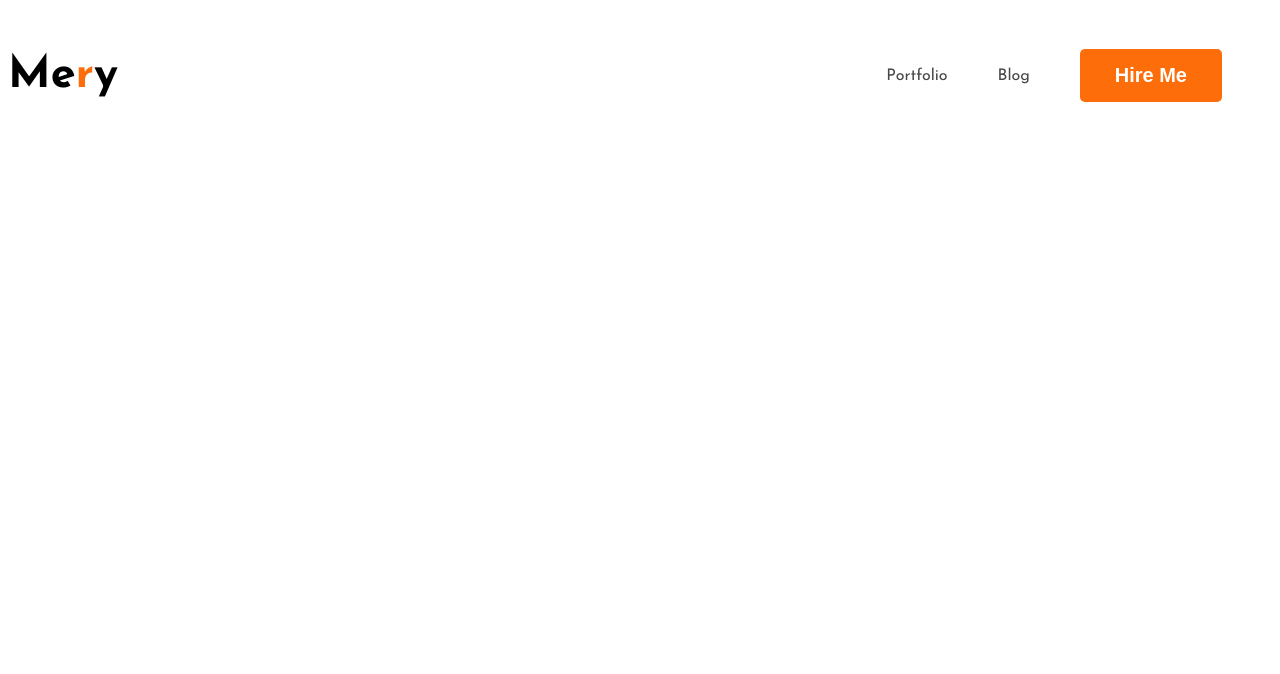
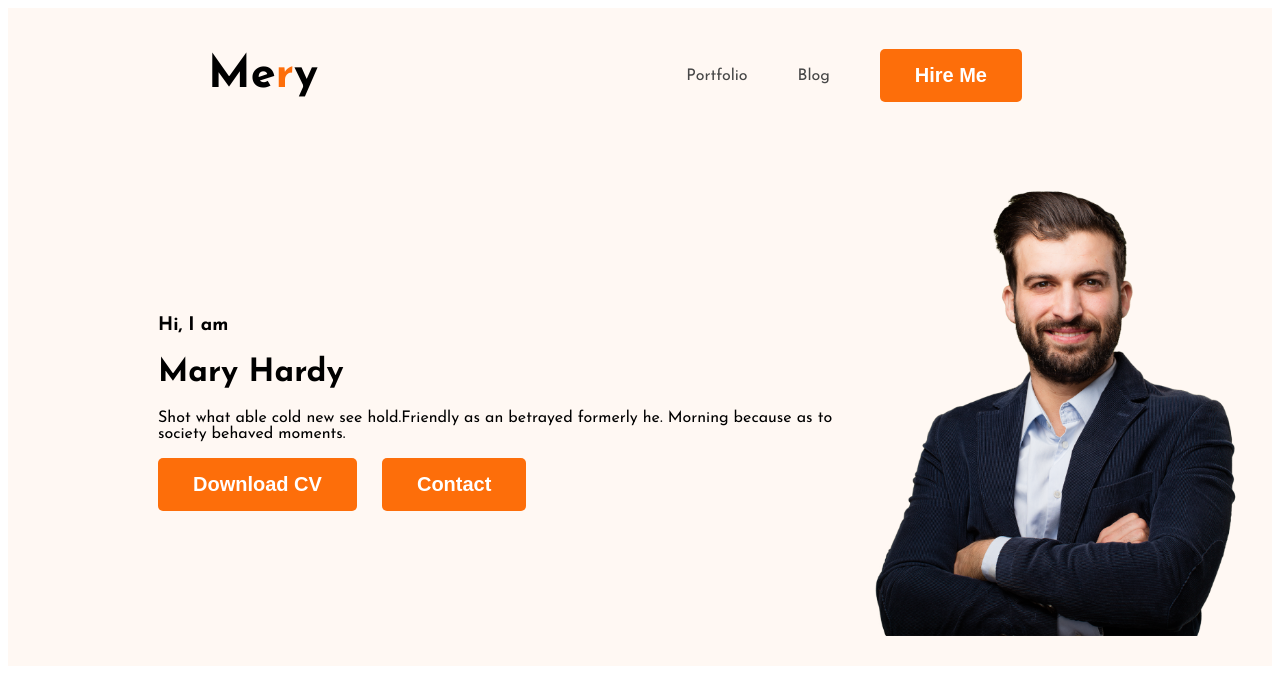
Before and after one commit to Motakabber-billah/developer-portfolio, a plain HTML site: page index.html in a window 1280 px wide. Drawn offline with Linux system fonts and the light colour scheme.

Commit message:
Added Banner

```diff
--- a/index.html
+++ b/index.html
@@ -10,7 +10,7 @@
     <title>Web Developer Portfolio</title>
 </head>
 <body>
-        <header>
+        <header class="header">
             <nav>
                 <h3 class="nav-title">Me<span class="nav-title-color">r</span>y</h3>
                 <ul>
@@ -19,6 +19,16 @@
                     <li><button class="btn-nav">Hire Me</button></li>
                 </ul>
             </nav>
+            <div class="banner">
+                <div>
+                    <h3 class="banner-greeting">Hi, I  am</h3>
+                    <h1 class="banner-title">Mary Hardy</h1>
+                    <p class="banner-description">Shot what able cold new see hold.Friendly as an betrayed formerly he. Morning because as to society behaved moments.</p>
+                    <button class="btn-banner">Download CV</button>
+                    <button class="btn-banner">Contact</button>
+                </div>
+                <img class="profile-pic" src="Images/1699492_P3OLGJ1 1.png" alt="">
+            </div>
         </header>
         <main>
 
--- a/portfolio css/portfolio.css
+++ b/portfolio css/portfolio.css
@@ -8,6 +8,7 @@ nav{
     display: flex;
     justify-content: space-between;
     align-content: center;
+    margin: 0 200px;
 }
 
 .btn-nav{
@@ -44,3 +45,28 @@ nav a{
     text-decoration: none;
     color: #474747;
 }
+
+.header{
+    background-color: #fff8f3;
+}
+
+.banner{
+    padding: 30px 30px 30px 150px;
+    display: flex;
+    align-items: center;
+}
+
+.btn-banner{
+    border-radius: 5px;
+    background-color: #FD6E0A;
+    border-width: 0;
+    color: white;
+    font-size: 20px;
+    font-weight: 700;
+    padding: 15px 35px;
+    margin-right: 20px;
+}
+
+.banner .profile-pic{
+    width: 400px;
+}
```
Also changed, not shown: Images/1699492_P3OLGJ1 1.png (added), Images/Group 12.png (added).
